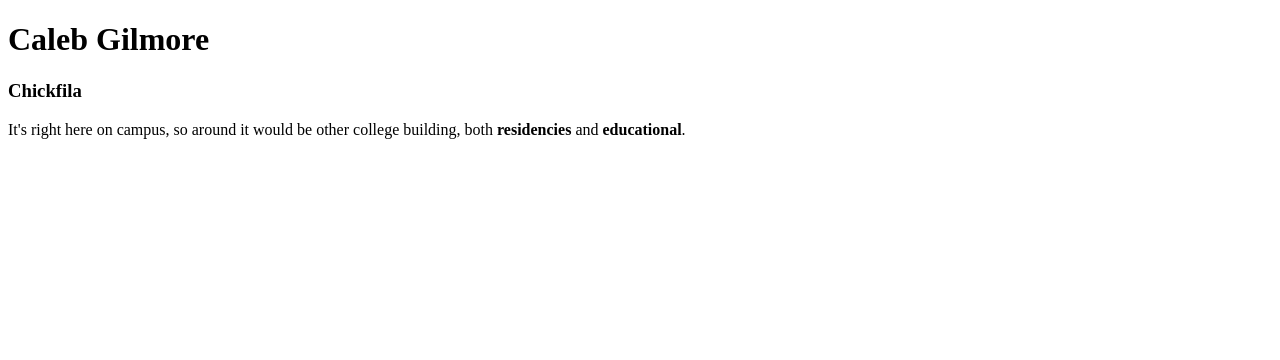
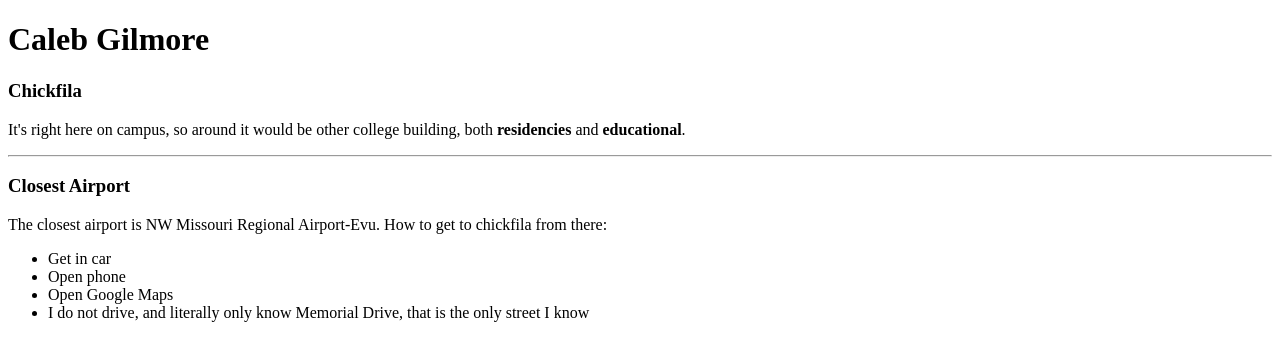
Before and after one commit to 44-563-Web-Apps-S22/webapps-s22-assignment-3-FuwaNanachi, a plain HTML site: page index.html in a window 1280 px wide. Drawn offline with Linux system fonts and the light colour scheme.

Commit message:
Added Nearest airport
Added the nearest airport, as well as directions on how to get to chickfila from there

```diff
--- a/index.html
+++ b/index.html
@@ -8,5 +8,18 @@
         <h1>Caleb Gilmore        </h1>
 
         <h3>Chickfila</h3>
-    <p>It's right here on campus, so around it would be other college building, both <b>residencies</b> and <b>educational</b>.</p>
+    <p>It's right here on campus, so around it would be
+        other college building, both <b>residencies</b>
+        and <b>educational</b>.</p>
+        <hr>
+        <h3>Closest Airport</h3>
+        <p>The closest airport is NW Missouri Regional Airport-Evu. How to get to chickfila from there:
+            <ul>
+                <li>Get in car</li>
+                <li>Open phone</li>
+                <li>Open Google Maps</li>
+                <li>I do not drive, and literally only know Memorial Drive, that is the only street I know</li>
+            </ul>
+        </p>
+
 </html>
```
Also changed, not shown: screen3.PNG (added).
